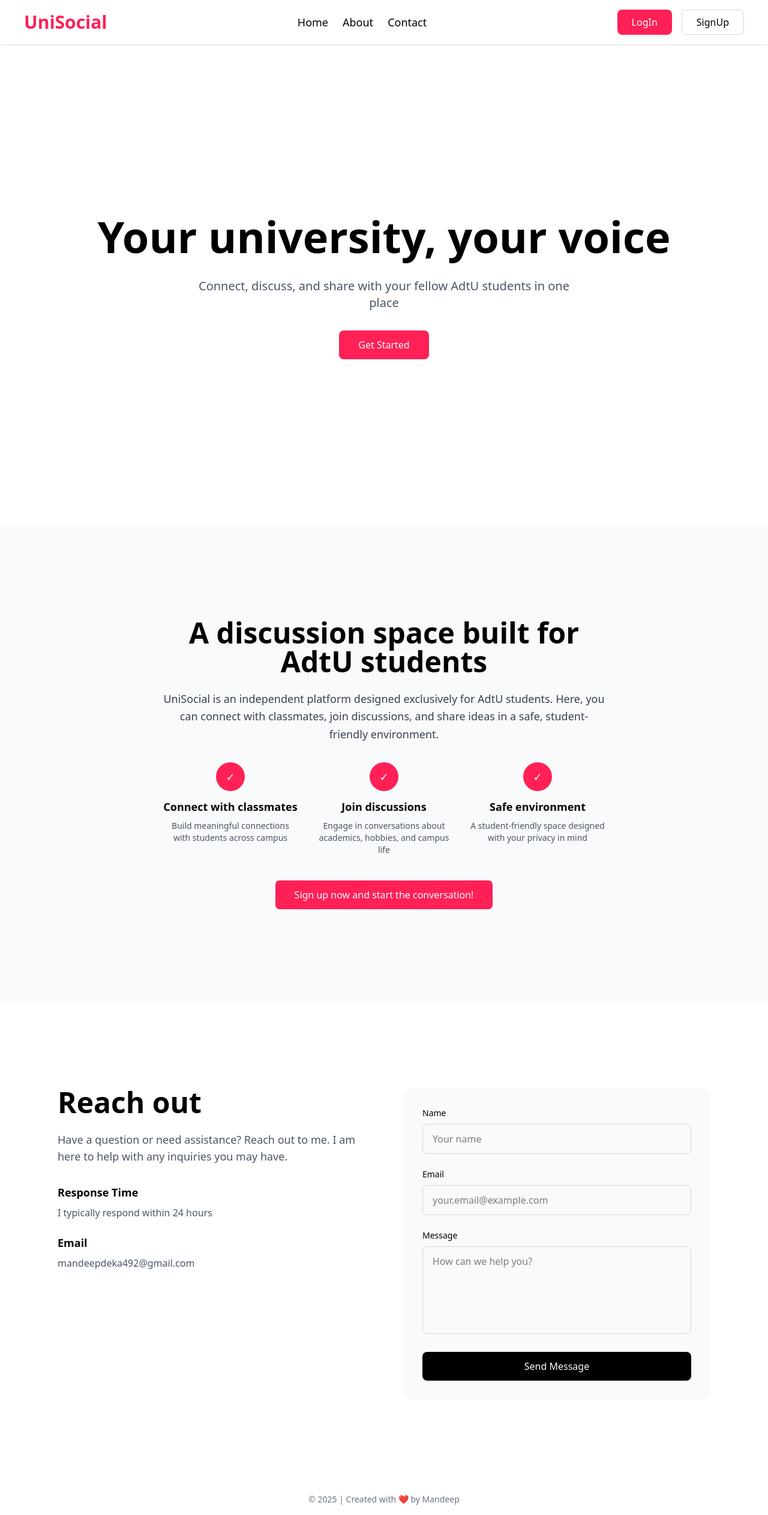
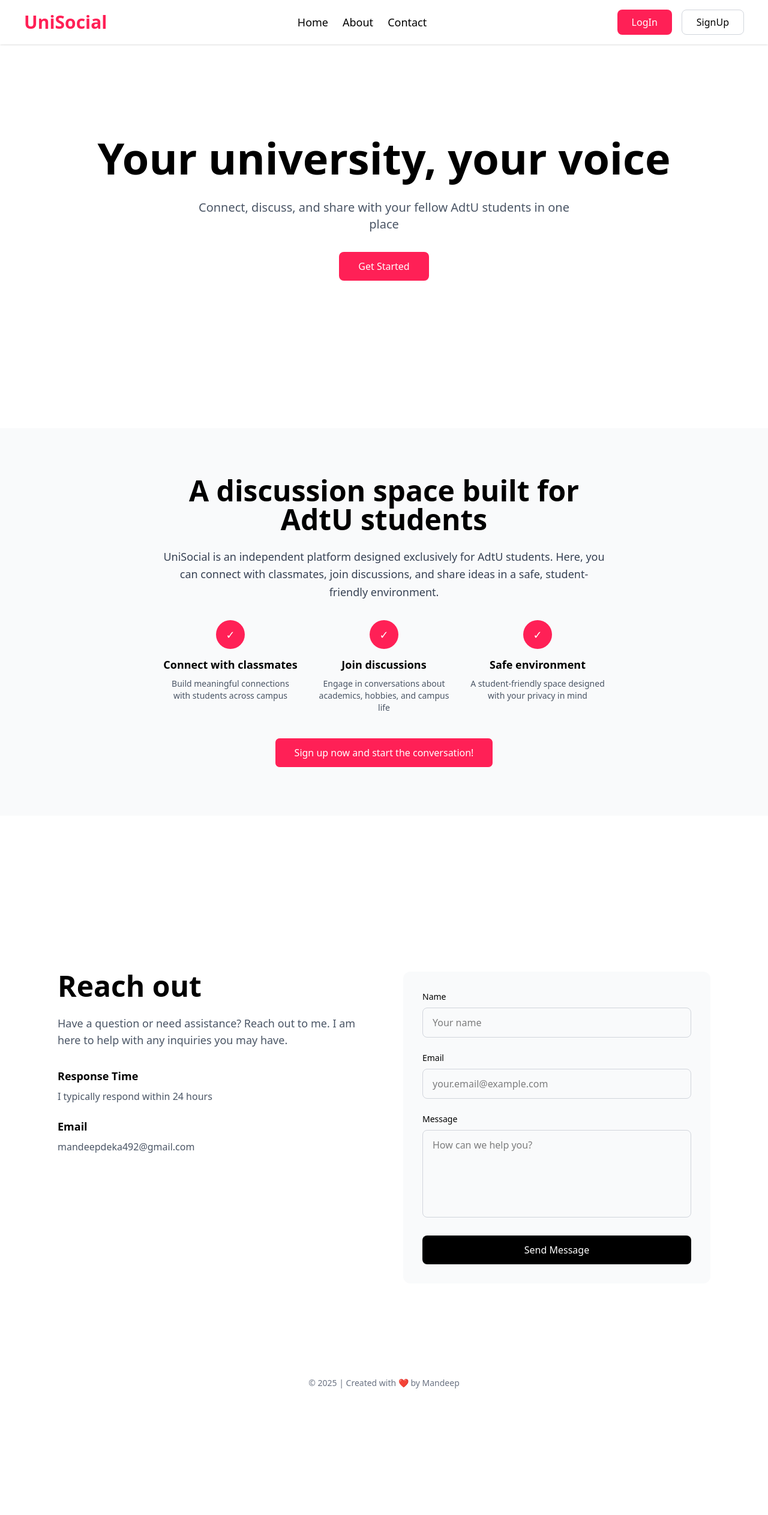
Before and after one commit to Mandeep-dk/UniSocial, a React (Vite) app in the folder frontend/: page / in a window 1280 px wide. Shown: the whole page at 60% size. After the commit the page ends 2332 px from the top, so only its background shows below. Built offline with nearby package versions, Linux system fonts and the light colour scheme; no server answers.

Commit message:
Fix the alignment of landing page

```diff
--- a/frontend/src/landing-page/About.jsx
+++ b/frontend/src/landing-page/About.jsx
@@ -5,10 +5,11 @@ function About() {
     const navigate = useNavigate();
 
     return (
-        <div
-            id="about"
-            className="px-4 sm:px-6 lg:px-8 py-12 sm:py-16 md:py-20 min-h-screen bg-gray-50 flex items-center"
-        >
+       <div
+  id="about"
+  className="px-4 sm:px-6 lg:px-8 sm:py-16 md:py-20 bg-gray-50 flex items-center -mt-[20vh]"
+>
+
             <div className='max-w-6xl mx-auto w-full'>
                 <div className='max-w-3xl mx-auto text-center'>
                     <h1 className="text-3xl sm:text-4xl lg:text-5xl font-bold mb-4 sm:mb-6 px-4">
--- a/frontend/src/landing-page/Contact.jsx
+++ b/frontend/src/landing-page/Contact.jsx
@@ -28,7 +28,7 @@ function Contact() {
     };
 
     return (
-        <div id="contact" className='py-12 sm:py-16 md:py-20 bg-white min-h-screen flex items-center'>
+        <div id="contact" className='py-12 sm:py-16 md:py-20 bg-white min-h-screen flex items-center mt-[15vh]'>
             <div className='max-w-6xl mx-auto px-4 sm:px-6 lg:px-8 w-full'>
                 <div className='flex flex-col md:flex-row gap-8 md:gap-12 lg:gap-16'>
                     {/* Left Section */}
--- a/frontend/src/landing-page/HeroSection.jsx
+++ b/frontend/src/landing-page/HeroSection.jsx
@@ -5,7 +5,7 @@ function HeroSection() {
     const navigate = useNavigate();
 
     return (
-        <div id="home" className='min-h-screen flex flex-col items-center justify-center px-4 sm:px-6 lg:px-8'>
+        <div id="home" className='min-h-screen flex flex-col items-center justify-start pt-[18vh] px-4 sm:px-6 lg:px-8'>
             <h1 className='text-4xl sm:text-5xl md:text-6xl lg:text-7xl font-bold text-center mb-4 sm:mb-6 leading-tight'>
                 Your university, your voice
             </h1>
```
